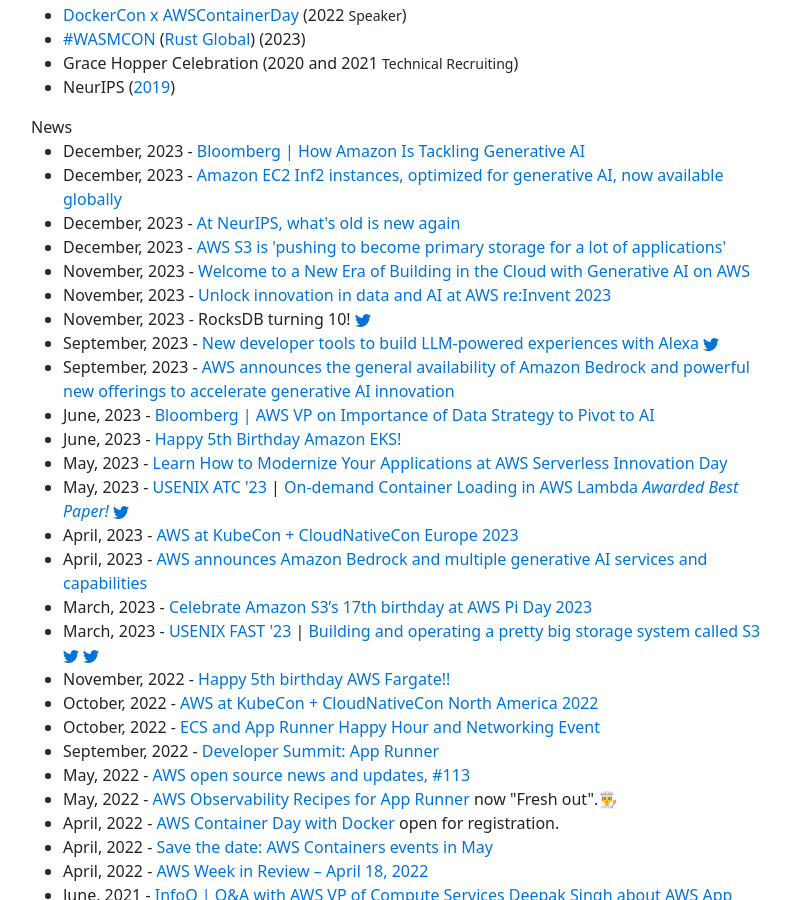
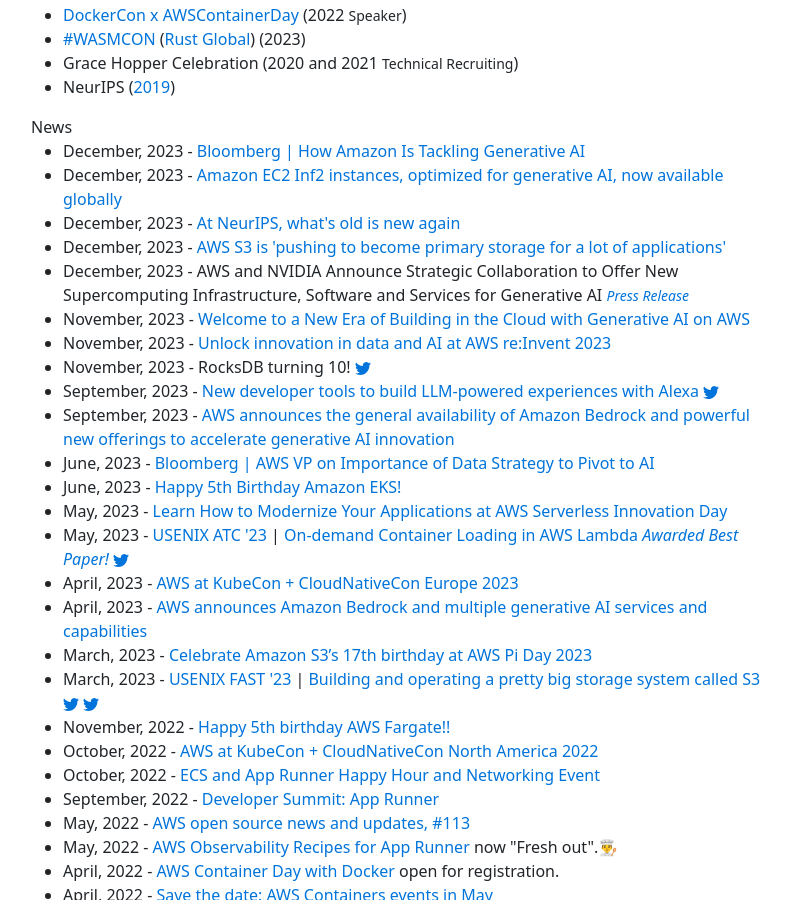
Before and after one commit to gfw001/gfw001.github.io, a Jekyll site: the page index.html, which Jekyll copies as it is, in a window 1280 px wide and 900 px high, scrolled down 1801 px. Shown: the whole window, without its empty margins (51-842 px from the left). Built offline with Jekyll 4.4.1, drawn with Linux system fonts in a browser that asks for light colours.

Commit message:
Update index.html

```diff
--- a/index.html
+++ b/index.html
@@ -360,6 +360,8 @@
 
 	</li>
 	<li>
+	        December, 2023 - AWS and NVIDIA Announce Strategic Collaboration to Offer New Supercomputing Infrastructure, Software and Services for Generative AI <i><small><a href="https://www.theregister.com/2023/12/12/the_changing_focus_of_aws/">Press Release</a></small></i>
+	<li>
 	        November, 2023 - <a href="https://aws.amazon.com/blogs/machine-learning/welcome-to-a-new-era-of-building-in-the-cloud-with-generative-ai-on-aws/">Welcome to a New Era of Building in the Cloud with Generative AI on AWS</a>
 
 	</li>
```
